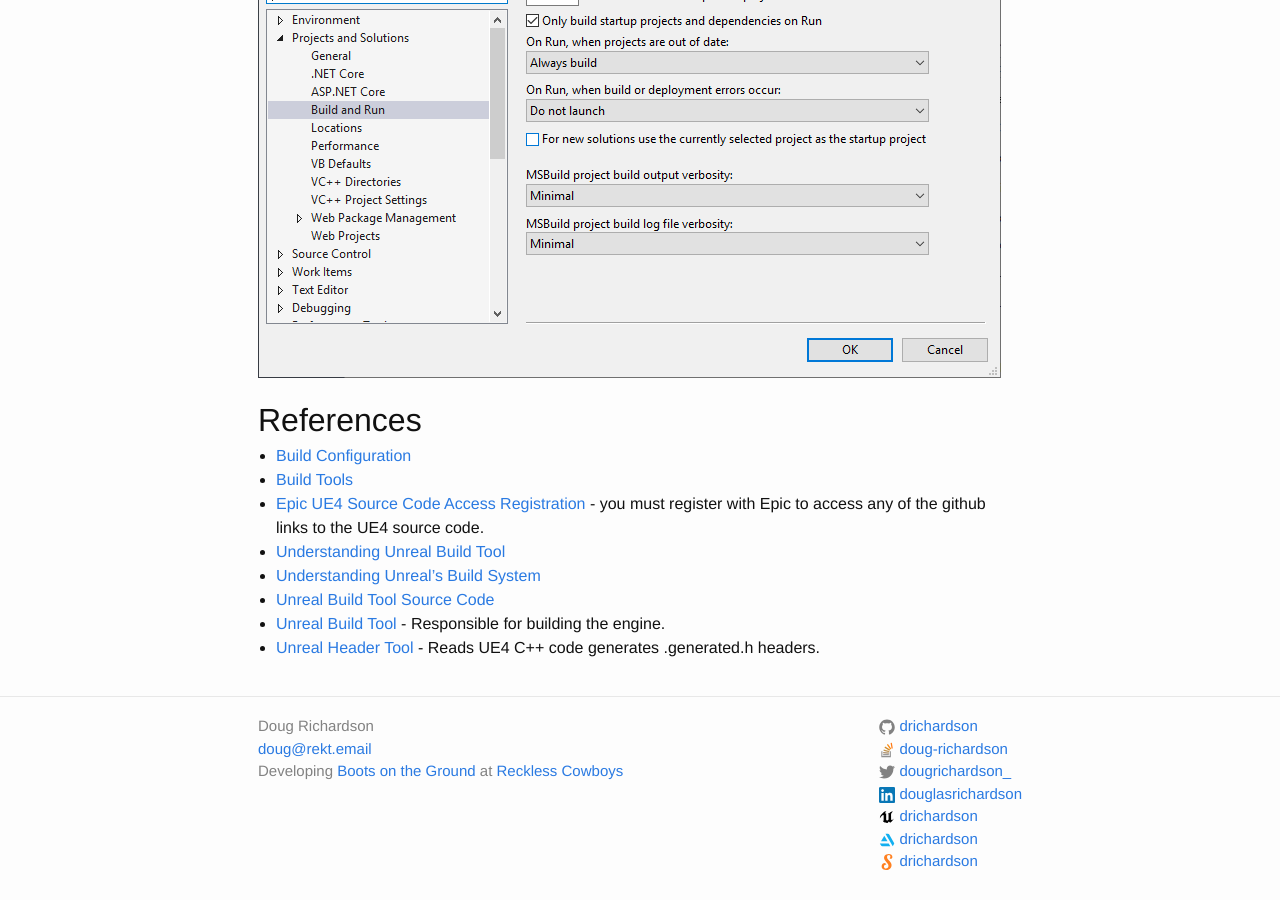
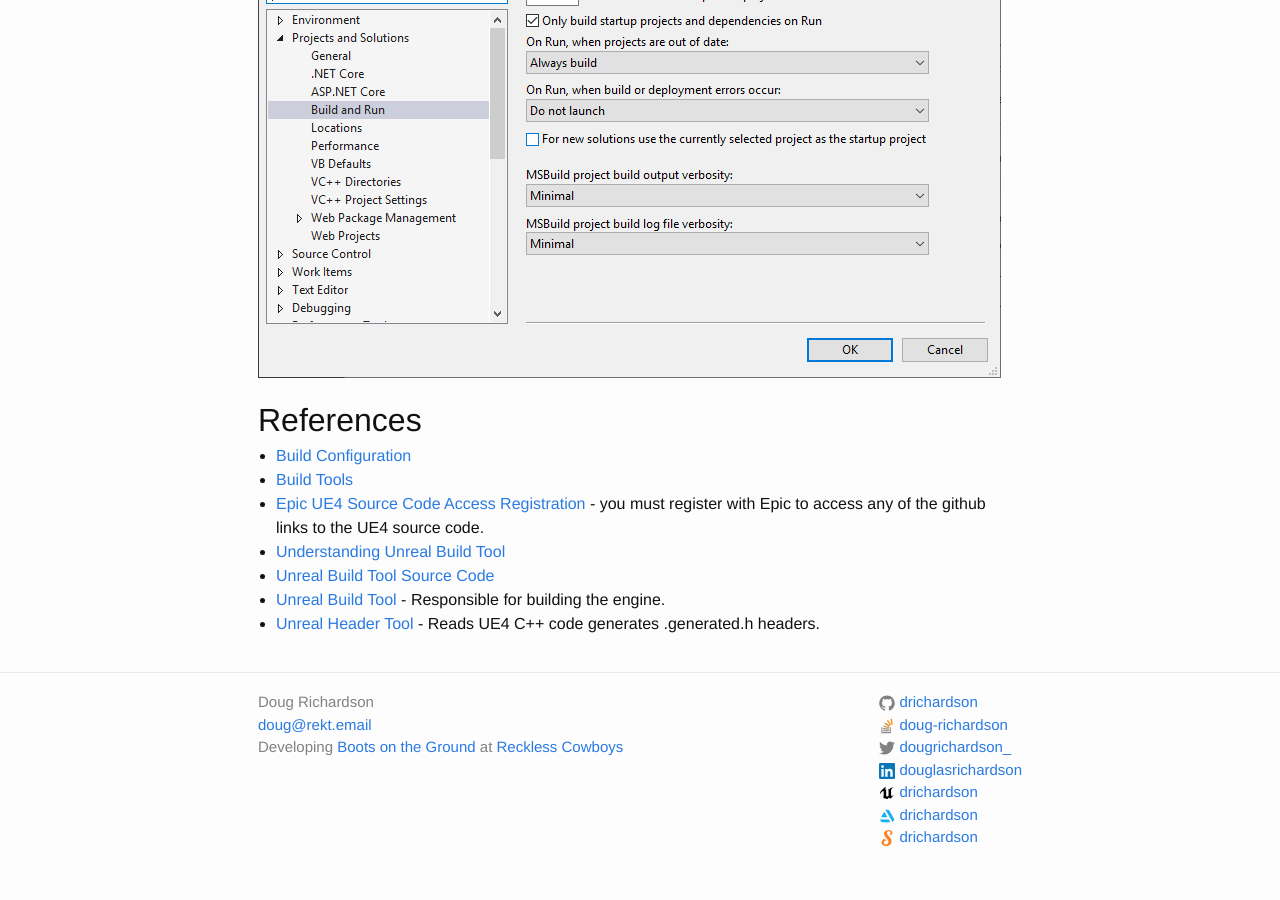
Before and after one commit to drichardson/dougrichardson.us, a Jekyll site: the page built from site/_posts/2019-03-16-ue4-build-system.markdown, in a window 1280 px wide and 900 px high, scrolled down 2067 px. Built offline with Jekyll 4.4.1, drawn with Linux system fonts in a browser that asks for light colours; after the commit the page ends 2943 px from its top, so only the background shows below that.

Commit message:
remove link

```diff
--- a/site/_posts/2019-03-16-ue4-build-system.markdown
+++ b/site/_posts/2019-03-16-ue4-build-system.markdown
@@ -64,7 +64,6 @@ To limit Visual Studio, go to Main Menu > Tools > Options, and then set *maximum
 - [Build Tools](https://docs.unrealengine.com/en-us/Programming/BuildTools)
 - [Epic UE4 Source Code Access Registration](https://www.unrealengine.com/en-US/ue4-on-github) - you must register with Epic to access any of the github links to the UE4 source code.
 - [Understanding Unreal Build Tool](https://ericlemes.com/2018/11/23/understanding-unreal-build-tool/)
-- [Understanding Unreal's Build System](https://wiki.unrealengine.com/Understanding_Unreal%27s_Build_System)
 - [Unreal Build Tool Source Code](https://github.com/EpicGames/UnrealEngine/tree/master/Engine/Source/Programs/UnrealBuildTool)
 - [Unreal Build Tool](https://docs.unrealengine.com/en-US/Programming/BuildTools/UnrealBuildTool) - Responsible for building the engine.
 - [Unreal Header Tool](https://docs.unrealengine.com/en-US/Programming/BuildTools/UnrealHeaderTool) - Reads UE4 C++ code generates .generated.h headers.
```
